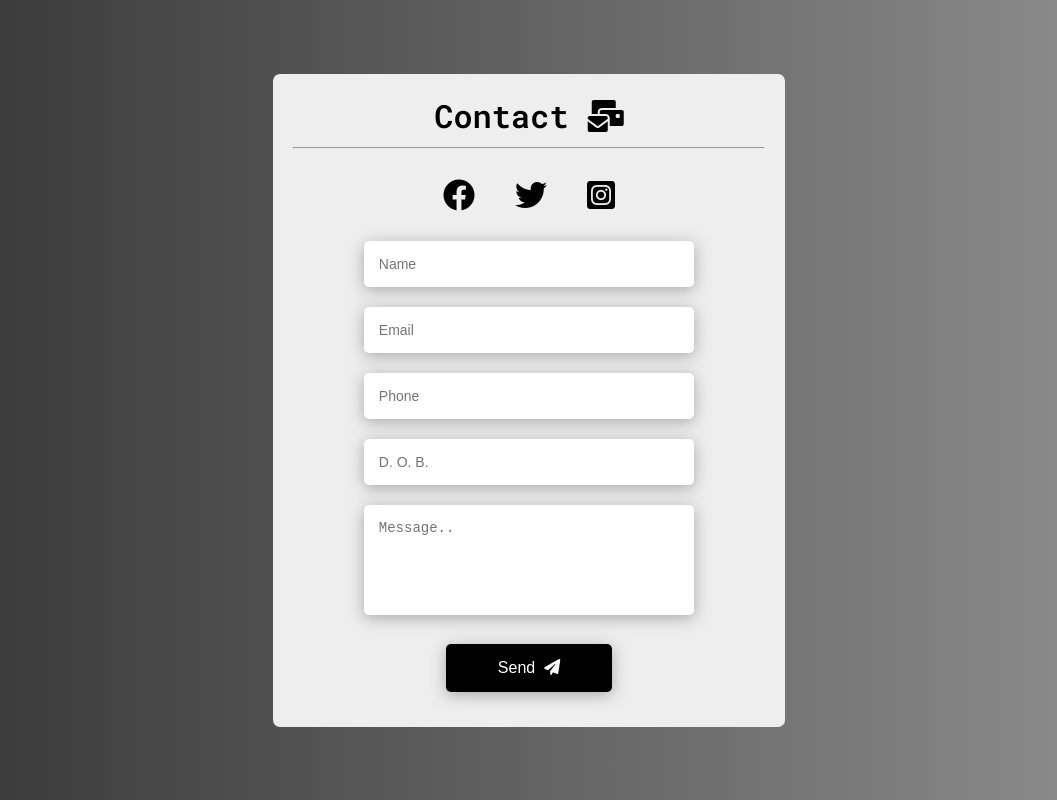
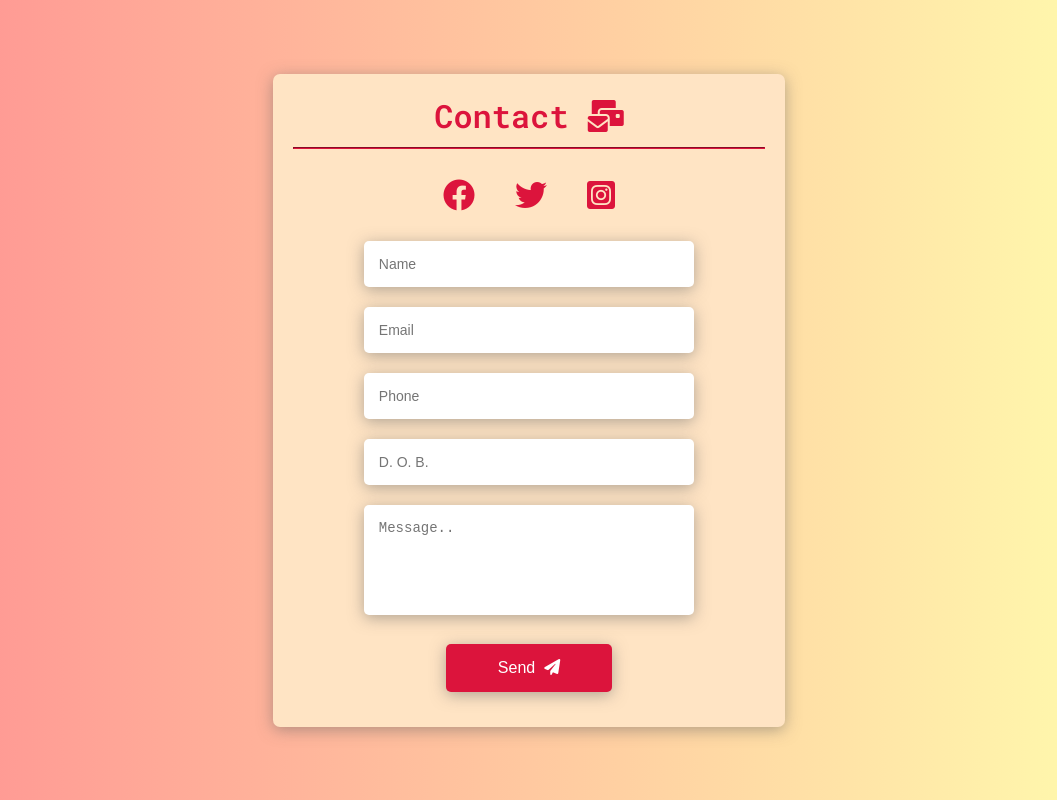
Before and after one commit to noobchirag69/Responsive_Contact_Form, a plain HTML site: page index.html in a window 1280 px wide. Shown: the whole page, without its empty margins (111-1168 px from the left). Drawn offline with Linux system fonts and the light colour scheme.

Commit message:
Fourth Commit

```diff
--- a/index.html
+++ b/index.html
@@ -4,7 +4,7 @@
     <meta name="viewport" content="width=device-width, initial-scale=1.0">
     <link rel="stylesheet" href="https://cdnjs.cloudflare.com/ajax/libs/font-awesome/6.1.1/css/all.min.css">
     <link rel="stylesheet" href="style.css">
-    <title>Dark Contact</title>
+    <title>CSS Contact Form</title>
 </head>
 
 <body>
--- a/style.css
+++ b/style.css
@@ -7,7 +7,7 @@
 }
 
 body {
-    background: linear-gradient(to left, #919191, rgb(53, 52, 52));
+    background: linear-gradient(to right, #ff9292, rgb(255, 255, 174));
     font-family: 'Roboto Mono', monospace;
     display: flex;
     justify-content: center;
@@ -20,16 +20,19 @@ form {
     width: 40%;
     margin: 0 30px 0 30px;
     padding: 20px;
-    background-color: #eee;
+    background-color: bisque;
     border-radius: 7px;
+    box-shadow: 0 3px 15px rgba(100, 100, 100, 0.5);
 }
 
 form h1 {
     text-align: center;
+    color: crimson;
 }
 
-hr {
+form hr {
     margin: 10px 0 10px 0;
+    border-color: crimson;
 }
 
 form li {
@@ -50,7 +53,7 @@ form input, form textarea {
 
 form input:focus, form textarea:focus {
     outline: none;
-    border: 2px solid black;
+    border: 2px solid crimson;
 }
 
 form button {
@@ -58,7 +61,7 @@ form button {
     padding: 15px;
     margin-top: 15px;
     margin-bottom: 15px;
-    background-color: black;
+    background-color: crimson;
     color: #fff;
     border: none;
     border-radius: 5px;
@@ -68,9 +71,9 @@ form button {
 }
 
 form button:hover {
-    background: #fff;
-    border: 2px solid black;
-    color: black;
+    background: bisque;
+    border: 2px solid crimson;
+    color: crimson;
     font-weight: bold;
 }
 
@@ -82,7 +85,7 @@ form button:hover {
 
 .social a {
     text-decoration: none;
-    color: black;
+    color: crimson;
 }
 
 .social li {
```
